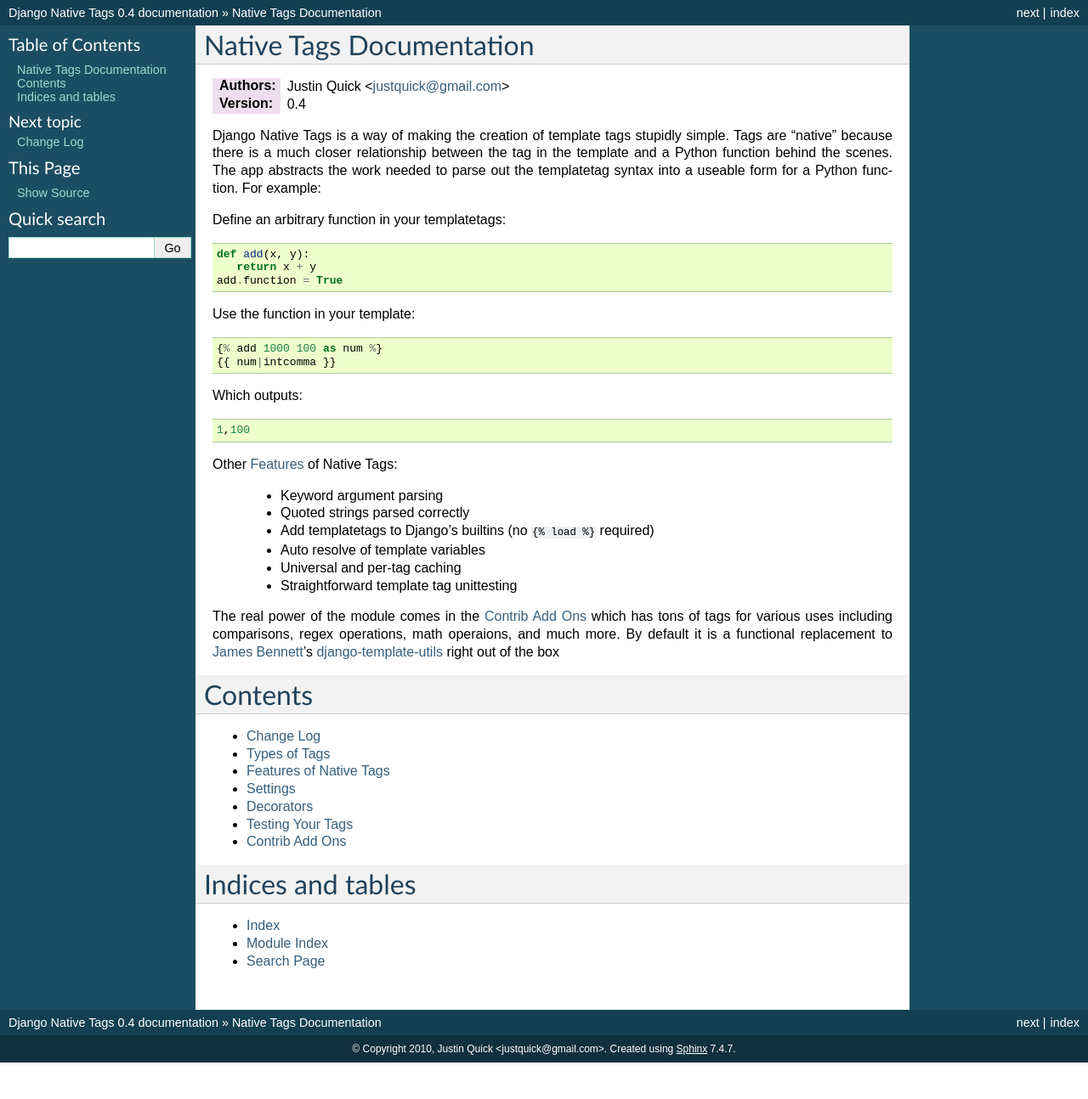
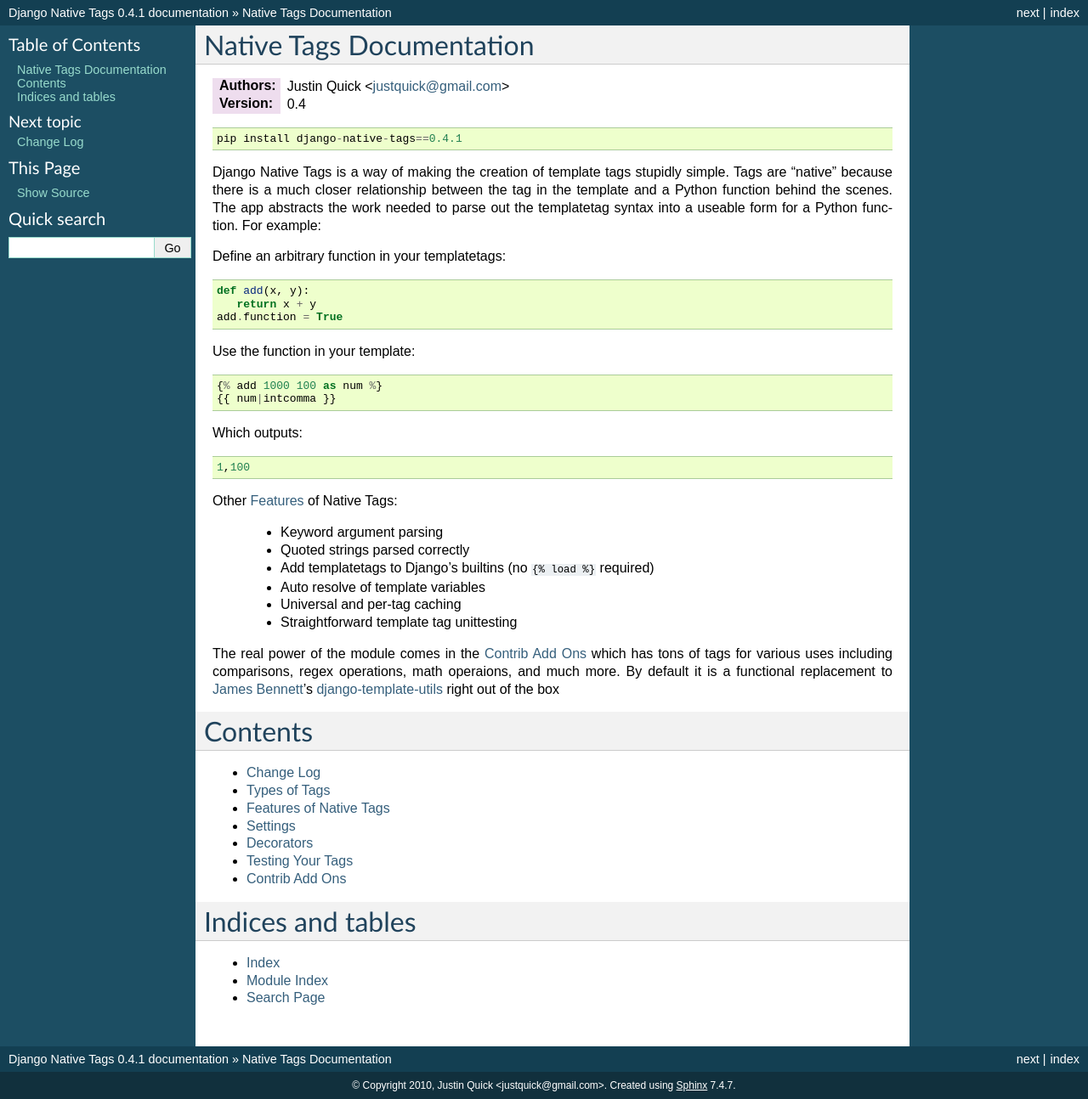
Before and after one commit to justquick/django-native-tags, a Sphinx documentation site: the page built from docs/index.txt, in a window 1280 px wide. Shown: the whole page at 85% size. Built offline with Sphinx 7.4.7, drawn with Linux system fonts in a browser that asks for light colours; before the commit the page ends 1251 px from its top, so only the background shows below that.

Commit message:
minor version bump and added install docs w/ proper release

```diff
--- a/README.rst
+++ b/README.rst
@@ -4,6 +4,10 @@
 :Authors:
    Justin Quick <justquick@gmail.com>
 :Version: 0.4
+
+::
+
+    pip install django-native-tags==0.4.1
 
 Django Native Tags is a way of making the creation of template tags stupidly simple.
 Tags are "native" because there is a much closer relationship between the tag in the template and a Python function behind the scenes.
--- a/docs/index.txt
+++ b/docs/index.txt
@@ -6,6 +6,10 @@
 :Authors:
    Justin Quick <justquick@gmail.com>
 :Version: 0.4
+
+::
+
+    pip install django-native-tags==0.4.1
 
 Django Native Tags is a way of making the creation of template tags stupidly simple.
 Tags are "native" because there is a much closer relationship between the tag in the template and a Python function behind the scenes.
--- a/native_tags/__init__.py
+++ b/native_tags/__init__.py
@@ -1 +1 @@
-__version__ = '0.4'
+__version__ = '0.4.1'
```
